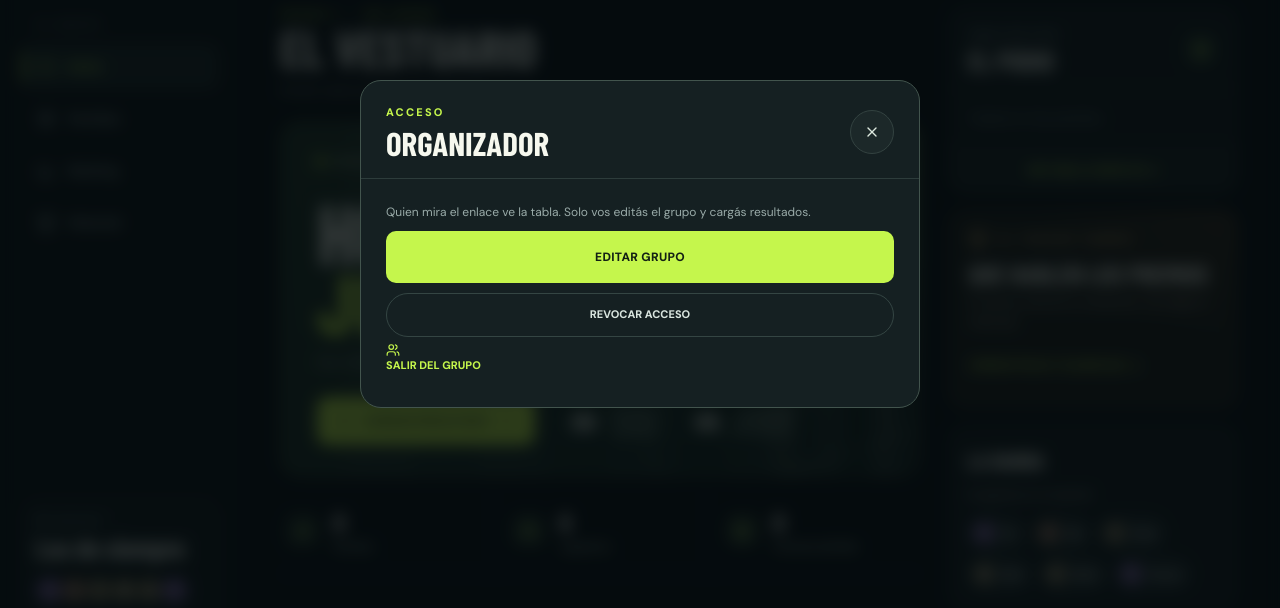
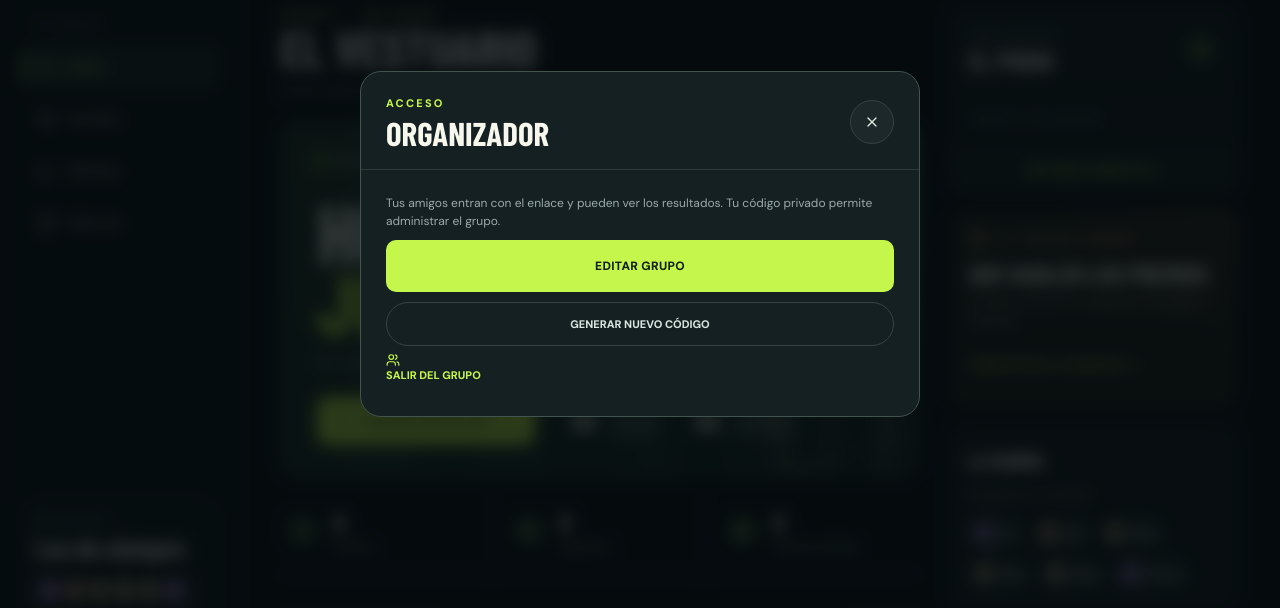
Before and after one commit to Feermoya/fernandomoya-dev, an Astro site: page /torneos/probar in a window 1280 px wide. Both pictures are taken after a click on the button "ACCESO DEL ORGANIZADOR". Shown: the part 156-764 px from the top of the page. Built offline with nearby package versions, Linux system fonts and the light colour scheme; Astro itself is replaced by a stand-in of ours; a web font is replaced by a local one.

Commit message:
Polish best-goal selection and organizer code rotation labels

```diff
--- a/src/components/tournaments/GroupApp.tsx
+++ b/src/components/tournaments/GroupApp.tsx
@@ -725,7 +725,7 @@ function AdminMenu({
           {isAdmin ? (
             <>
               <p className="hint" style={{ marginTop: 0 }}>
-                Quien mira el enlace ve la tabla. Solo vos editás el grupo y cargás resultados.
+                Tus amigos entran con el enlace y pueden ver los resultados. Tu código privado permite administrar el grupo.
               </p>
               {onEdit && (
                 <button type="button" className="primary-btn form-submit" onClick={onEdit}>
@@ -744,7 +744,7 @@ function AdminMenu({
                 disabled={busy}
                 onClick={onRevoke}
               >
-                REVOCAR ACCESO
+                GENERAR NUEVO CÓDIGO
               </button>
             </>
           ) : (
```
